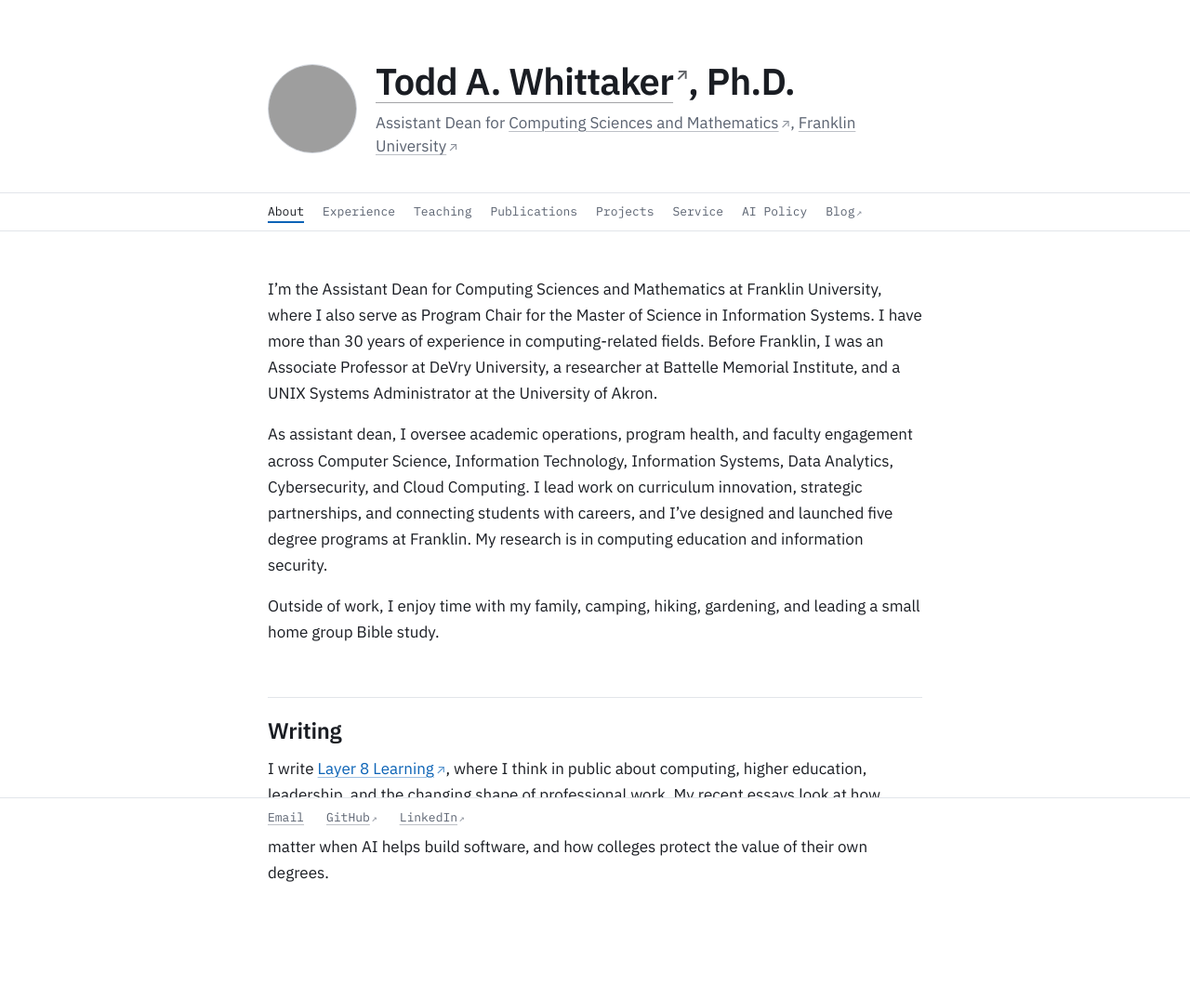
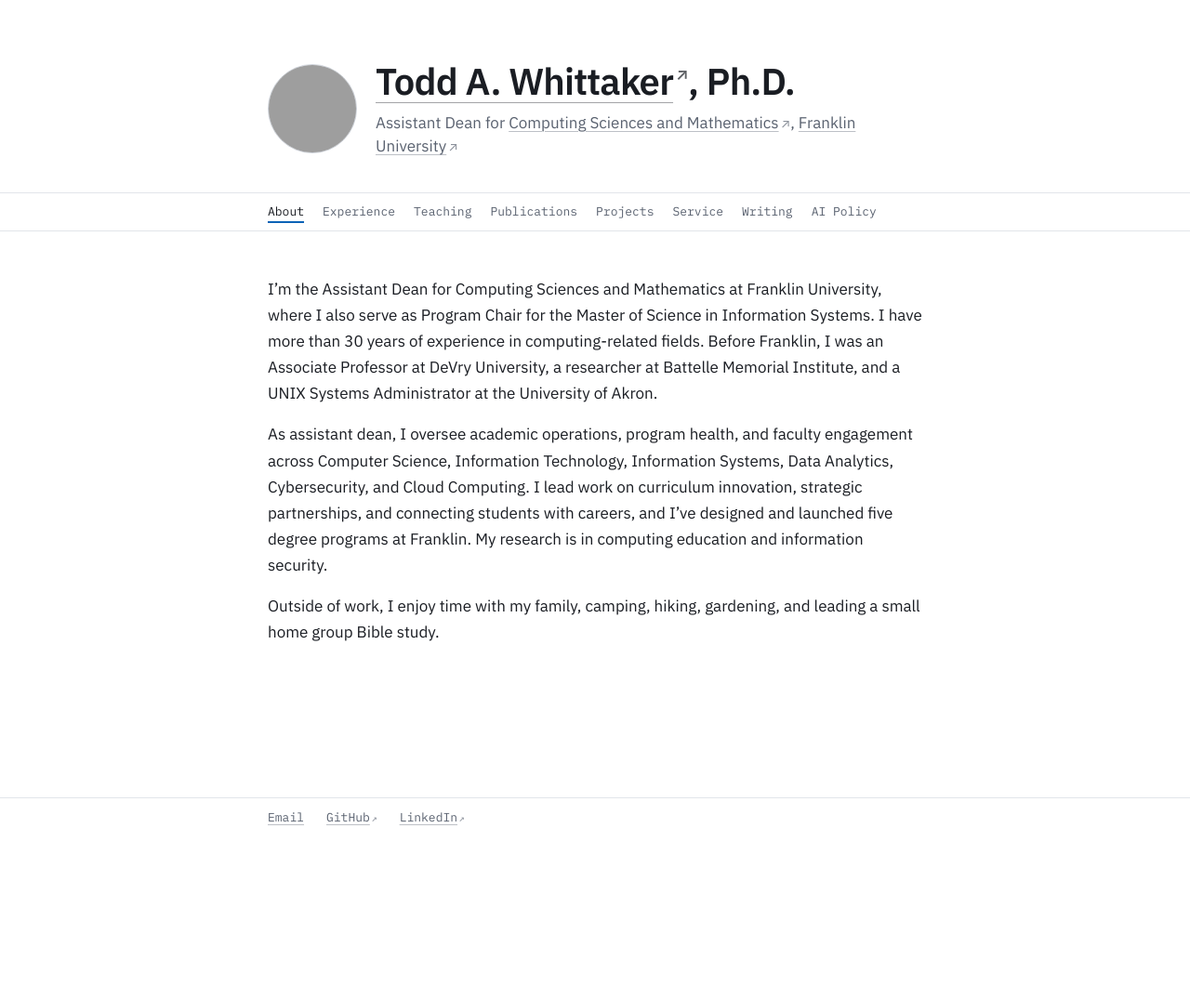
Before and after one commit to toddawhittaker/toddawhittaker.github.io, a Jekyll site: the page built from docs/README.md, in a window 1280 px wide. Shown: the whole page at 93% size. Built offline with Jekyll 4.4.1, drawn with Linux system fonts in a browser that asks for light colours; our own code applies the rules of GitHub Pages for plain Markdown files; after the commit the page ends 900 px from its top, so only the background shows below that; grey boxes are pictures that could not be loaded.

Commit message:
Add a Writing page with essay summaries; move the blog section off the About page

```diff
--- a/docs/README.md
+++ b/docs/README.md
@@ -3,7 +3,3 @@ I'm the Assistant Dean for Computing Sciences and Mathematics at Franklin Univer
 As assistant dean, I oversee academic operations, program health, and faculty engagement across Computer Science, Information Technology, Information Systems, Data Analytics, Cybersecurity, and Cloud Computing. I lead work on curriculum innovation, strategic partnerships, and connecting students with careers, and I've designed and launched five degree programs at Franklin. My research is in computing education and information security.
 
 Outside of work, I enjoy time with my family, camping, hiking, gardening, and leading a small home group Bible study.
-
-## Writing
-
-I write [Layer 8 Learning](https://layer8learning.substack.com/){:target="_blank"}, where I think in public about computing, higher education, leadership, and the changing shape of professional work. My recent essays look at how generative AI changes what student work can show, which technical fundamentals still matter when AI helps build software, and how colleges protect the value of their own degrees.
--- a/docs/_layouts/default.html
+++ b/docs/_layouts/default.html
@@ -37,8 +37,8 @@
         <li><a href="{{ '/publications/' | relative_url }}"{% if page.url == "/publications/" %} aria-current="page"{% endif %}>Publications</a></li>
         <li><a href="{{ '/projects/' | relative_url }}"{% if page.url == "/projects/" %} aria-current="page"{% endif %}>Projects</a></li>
         <li><a href="{{ '/service/' | relative_url }}"{% if page.url == "/service/" %} aria-current="page"{% endif %}>Service</a></li>
+        <li><a href="{{ '/writing/' | relative_url }}"{% if page.url == "/writing/" %} aria-current="page"{% endif %}>Writing</a></li>
         <li><a href="{{ '/CSM-AI-Policy/' | relative_url }}"{% if page.url == "/CSM-AI-Policy/" %} aria-current="page"{% endif %}>AI Policy</a></li>
-        <li><a href="https://layer8learning.substack.com/" target="_blank">Blog</a></li>
       </ul>
     </nav>
 
```
Also changed, not shown: CLAUDE.md (+2 -2 lines), docs/writing/index.md (added, +37 -0 lines).
